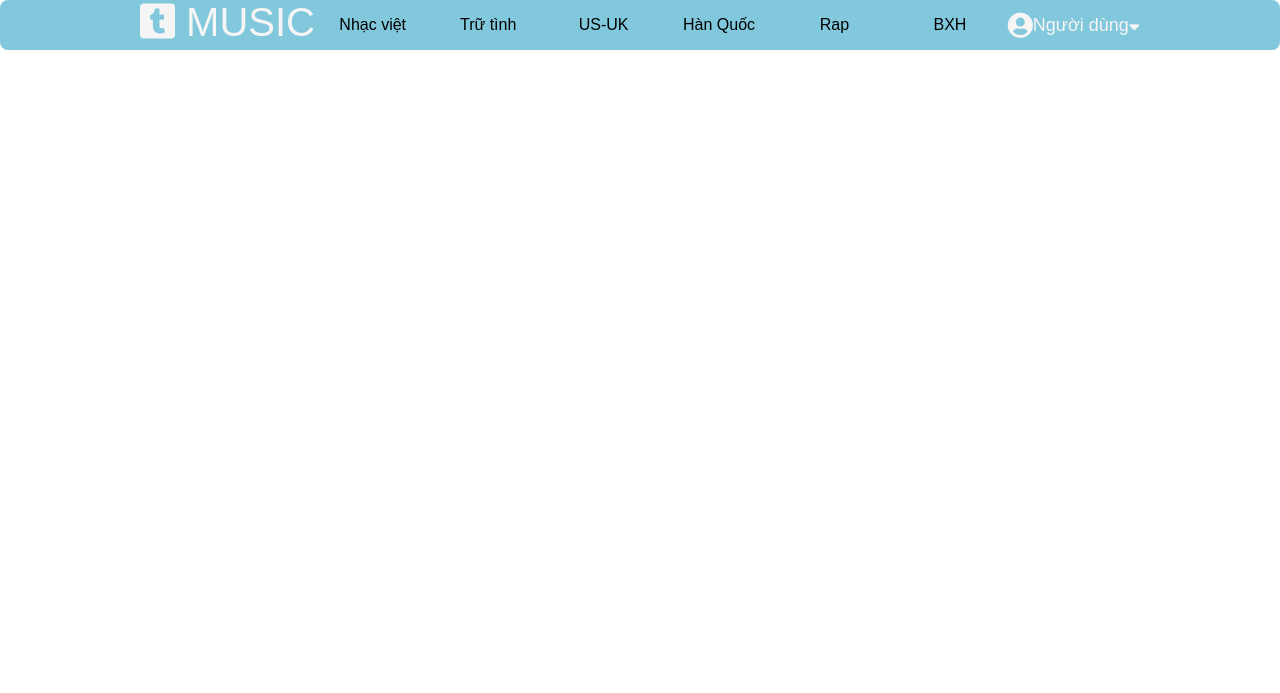
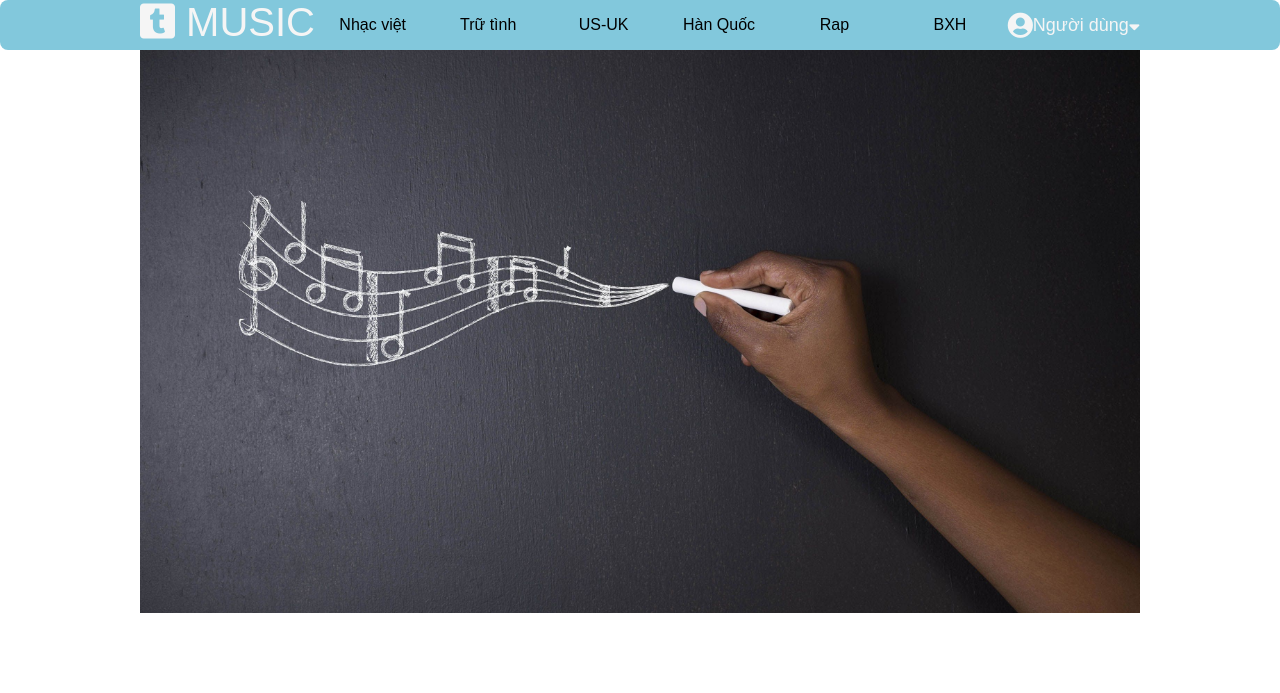
Before and after one commit to nhoxkenk/web-nghe-nhac, a plain HTML site: page index.html in a window 1280 px wide. Drawn offline with nearby package versions, Linux system fonts and the light colour scheme.

Commit message:
content-1

```diff
--- a/index.html
+++ b/index.html
@@ -57,9 +57,12 @@
 
 
         <!---->
-        <div  class="content">
+        <div class="content-flex">
+            <div  class="content">
 
+            </div>
         </div>
+
 
 
         <!----->
--- a/style.css
+++ b/style.css
@@ -109,6 +109,18 @@ body {
 
 
 /* content */
+
+.content-flex{
+  margin-top: 50px;
+  display: flex;
+  justify-content: center;
+}
 .content {
-  margin-top: 50px;
+  width: 1000px;
+  max-width: 100%;
+  padding-top: 50%;
+  background-image: url(./img/background.jpg);
+  background-size: contain;
+  background-repeat: no-repeat;
 }
+}
```
Also changed, not shown: img/background.jpg (added).
